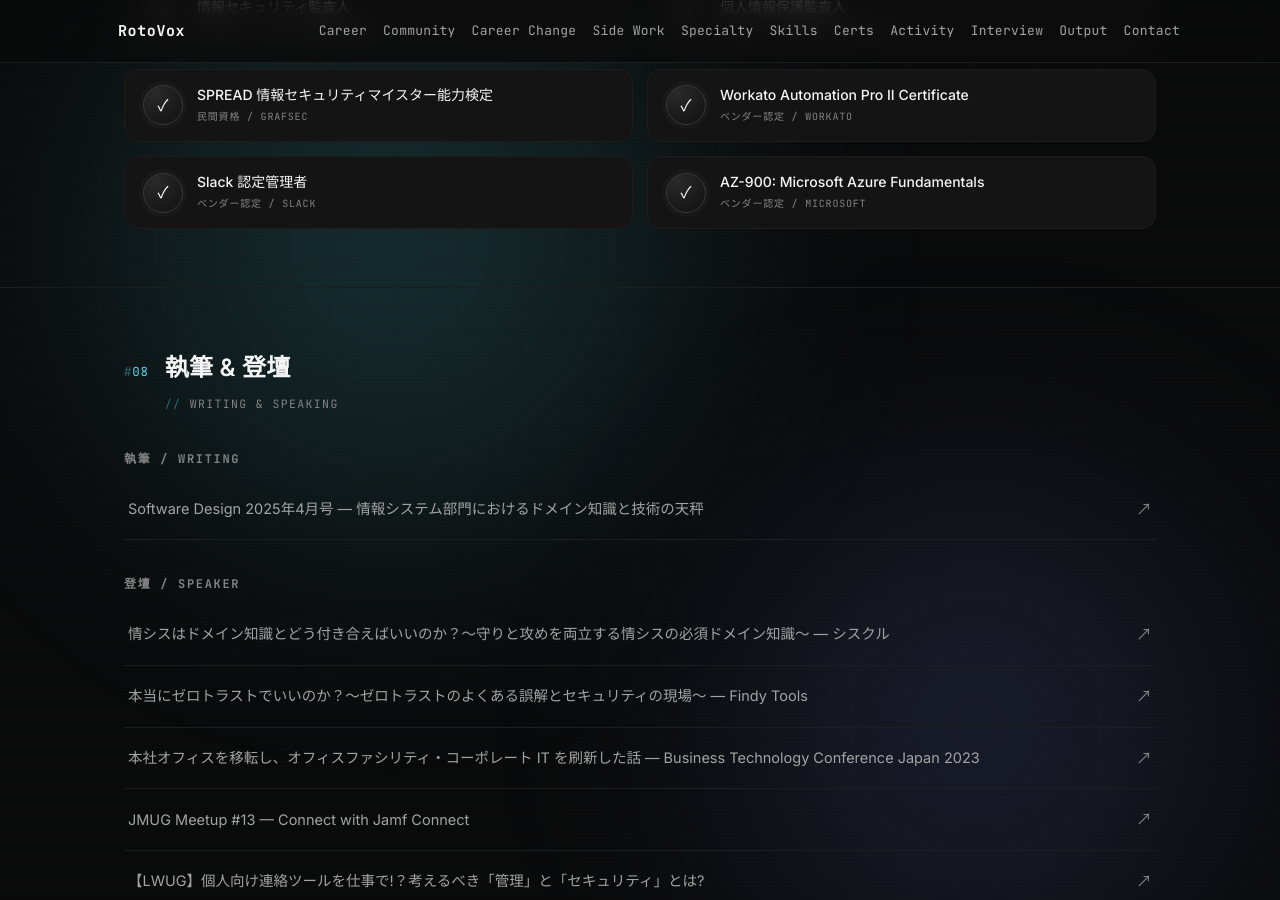
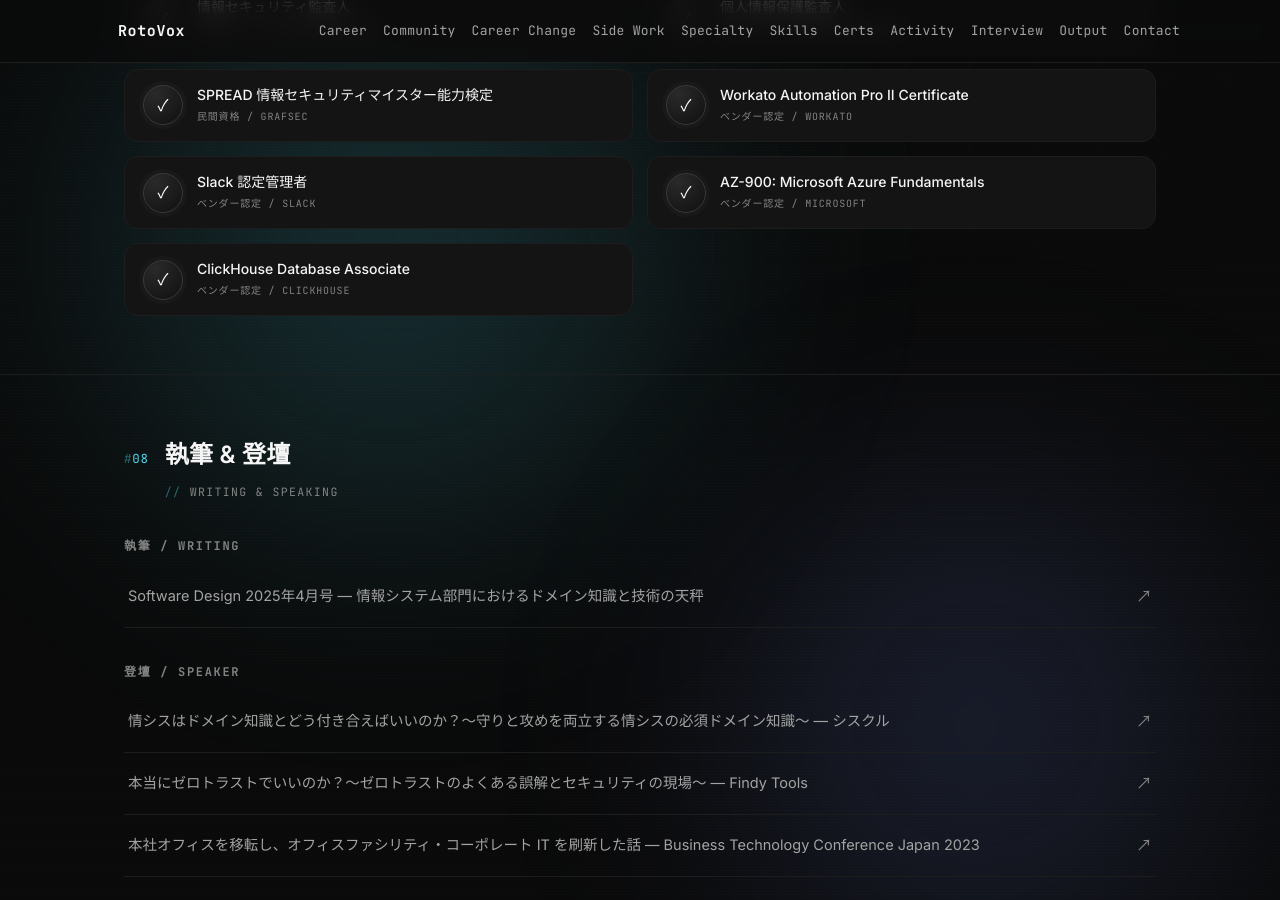
Before and after one commit to rotomx/rotomx.github.io, a Jekyll site: the page index.html, which Jekyll copies as it is, in a window 1280 px wide and 900 px high, scrolled down 5297 px. Built offline with Jekyll 4.4.1, drawn with Linux system fonts in a browser that asks for light colours.

Commit message:
Add files via upload

```diff
--- a/index.html
+++ b/index.html
@@ -455,6 +455,7 @@
       <div class="qual"><div class="badge">✓</div><div><div class="qt">Workato Automation Pro II Certificate</div><div class="qc">ベンダー認定 / Workato</div></div></div>
       <div class="qual"><div class="badge">✓</div><div><div class="qt">Slack 認定管理者</div><div class="qc">ベンダー認定 / Slack</div></div></div>
       <div class="qual"><div class="badge">✓</div><div><div class="qt">AZ-900: Microsoft Azure Fundamentals</div><div class="qc">ベンダー認定 / Microsoft</div></div></div>
+      <div class="qual"><div class="badge">✓</div><div><div class="qt">ClickHouse Database Associate</div><div class="qc">ベンダー認定 / ClickHouse</div></div></div>
     </div>
   </div>
 </section>
```
